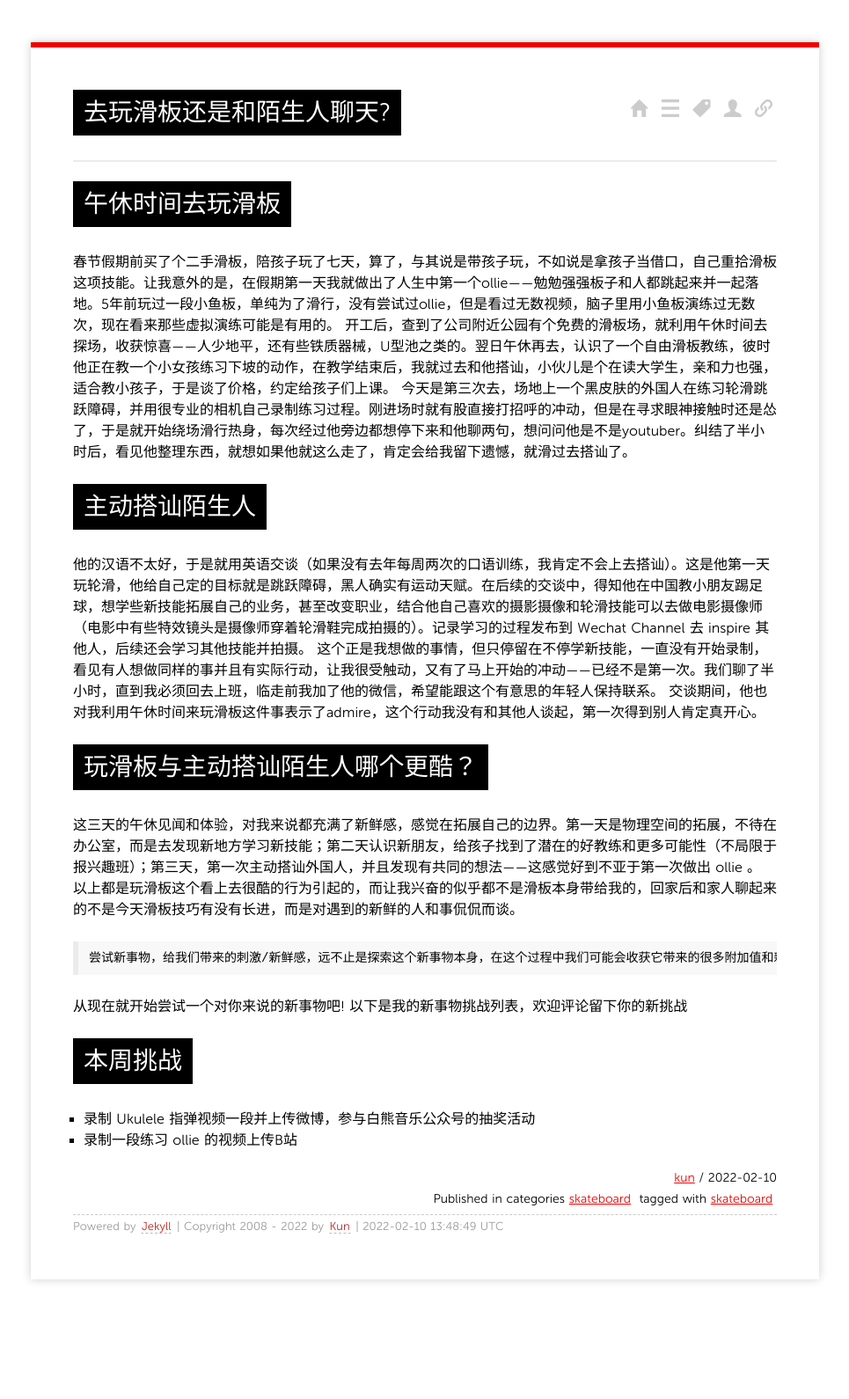
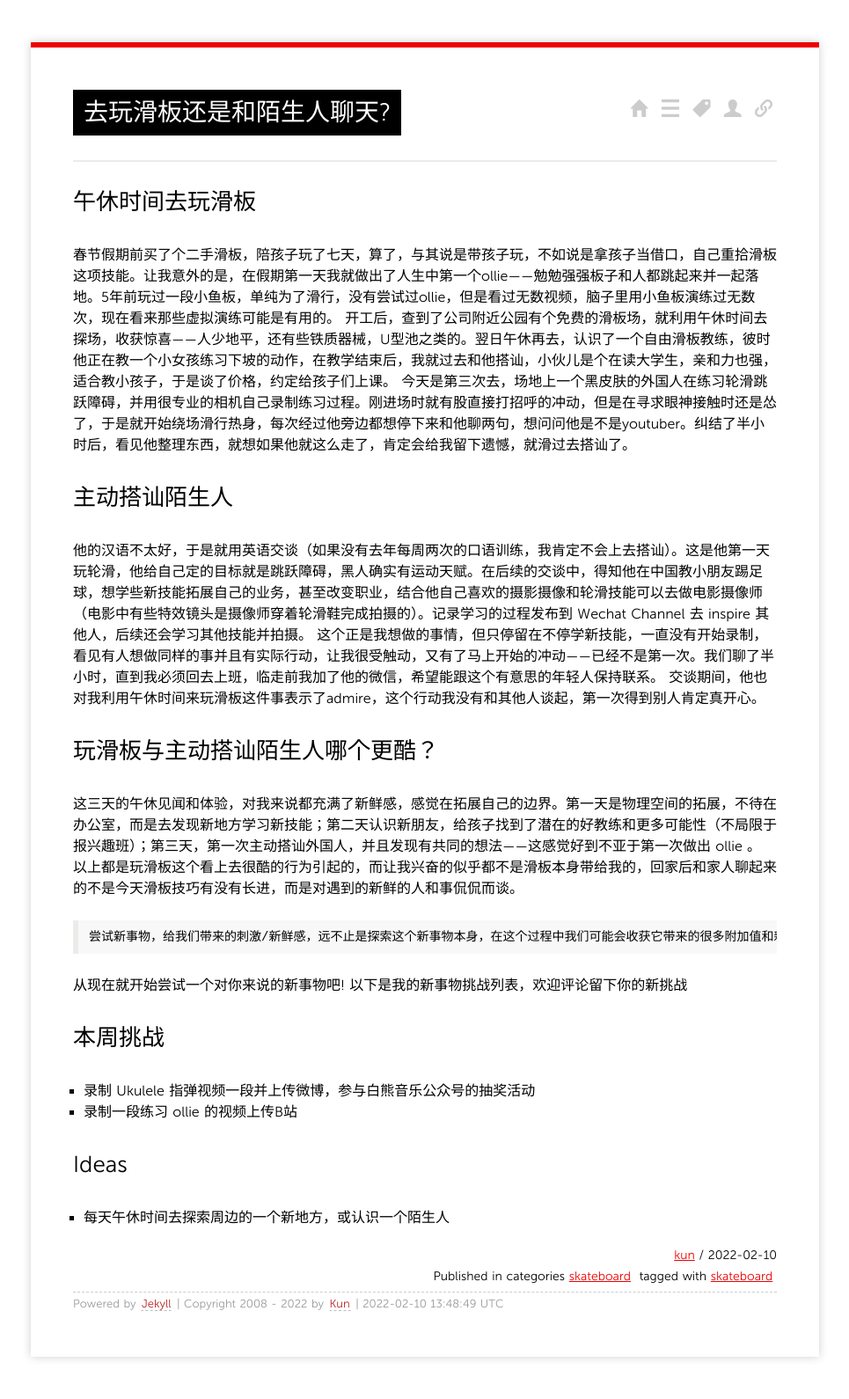
Before and after one commit to 302sk/302sk.github.io, a Jekyll site: the page built from _posts/2022-02-10-sakteboarding-or-talk-with-stranger.md, in a window 1280 px wide. Shown: the whole page at 88% size, without its empty margins (157-1122 px from the left). Built offline with Jekyll 4.4.1, drawn with Linux system fonts in a browser that asks for light colours; Markdown is read by kramdown in place of the engine named in the settings; comment, search, counter and statistics services are not loaded; before the commit the page ends 1502 px from its top, so only the background shows below that.

````diff
--- a/_posts/2022-02-10-sakteboarding-or-talk-with-stranger.md
+++ b/_posts/2022-02-10-sakteboarding-or-talk-with-stranger.md
@@ -7,16 +7,16 @@ tags:
 - skateboard
 ---
 
-# 午休时间去玩滑板
+## 午休时间去玩滑板
 春节假期前买了个二手滑板，陪孩子玩了七天，算了，与其说是带孩子玩，不如说是拿孩子当借口，自己重拾滑板这项技能。让我意外的是，在假期第一天我就做出了人生中第一个ollie——勉勉强强板子和人都跳起来并一起落地。5年前玩过一段小鱼板，单纯为了滑行，没有尝试过ollie，但是看过无数视频，脑子里用小鱼板演练过无数次，现在看来那些虚拟演练可能是有用的。
 开工后，查到了公司附近公园有个免费的滑板场，就利用午休时间去探场，收获惊喜——人少地平，还有些铁质器械，U型池之类的。翌日午休再去，认识了一个自由滑板教练，彼时他正在教一个小女孩练习下坡的动作，在教学结束后，我就过去和他搭讪，小伙儿是个在读大学生，亲和力也强，适合教小孩子，于是谈了价格，约定给孩子们上课。
 今天是第三次去，场地上一个黑皮肤的外国人在练习轮滑跳跃障碍，并用很专业的相机自己录制练习过程。刚进场时就有股直接打招呼的冲动，但是在寻求眼神接触时还是怂了，于是就开始绕场滑行热身，每次经过他旁边都想停下来和他聊两句，想问问他是不是youtuber。纠结了半小时后，看见他整理东西，就想如果他就这么走了，肯定会给我留下遗憾，就滑过去搭讪了。
 
-# 主动搭讪陌生人
+## 主动搭讪陌生人
 他的汉语不太好，于是就用英语交谈（如果没有去年每周两次的口语训练，我肯定不会上去搭讪）。这是他第一天玩轮滑，他给自己定的目标就是跳跃障碍，黑人确实有运动天赋。在后续的交谈中，得知他在中国教小朋友踢足球，想学些新技能拓展自己的业务，甚至改变职业，结合他自己喜欢的摄影摄像和轮滑技能可以去做电影摄像师（电影中有些特效镜头是摄像师穿着轮滑鞋完成拍摄的）。记录学习的过程发布到 Wechat Channel 去 inspire 其他人，后续还会学习其他技能并拍摄。 这个正是我想做的事情，但只停留在不停学新技能，一直没有开始录制，看见有人想做同样的事并且有实际行动，让我很受触动，又有了马上开始的冲动——已经不是第一次。我们聊了半小时，直到我必须回去上班，临走前我加了他的微信，希望能跟这个有意思的年轻人保持联系。
 交谈期间，他也对我利用午休时间来玩滑板这件事表示了admire，这个行动我没有和其他人谈起，第一次得到别人肯定真开心。
 
-# 玩滑板与主动搭讪陌生人哪个更酷？
+## 玩滑板与主动搭讪陌生人哪个更酷？
 这三天的午休见闻和体验，对我来说都充满了新鲜感，感觉在拓展自己的边界。第一天是物理空间的拓展，不待在办公室，而是去发现新地方学习新技能；第二天认识新朋友，给孩子找到了潜在的好教练和更多可能性（不局限于报兴趣班）；第三天，第一次主动搭讪外国人，并且发现有共同的想法——这感觉好到不亚于第一次做出 ollie 。
 以上都是玩滑板这个看上去很酷的行为引起的，而让我兴奋的似乎都不是滑板本身带给我的，回家后和家人聊起来的不是今天滑板技巧有没有长进，而是对遇到的新鲜的人和事侃侃而谈。
 ```
@@ -25,6 +25,9 @@ tags:
 从现在就开始尝试一个对你来说的新事物吧!
 以下是我的新事物挑战列表，欢迎评论留下你的新挑战
 
-# 本周挑战
+## 本周挑战
 * 录制 Ukulele 指弹视频一段并上传微博，参与白熊音乐公众号的抽奖活动
 * 录制一段练习 ollie 的视频上传B站
+
+## Ideas
+* 每天午休时间去探索周边的一个新地方，或认识一个陌生人
````
Also changed, not shown: links/index.md (+2 -2 lines), tags/index.md (+1 -1 lines).
